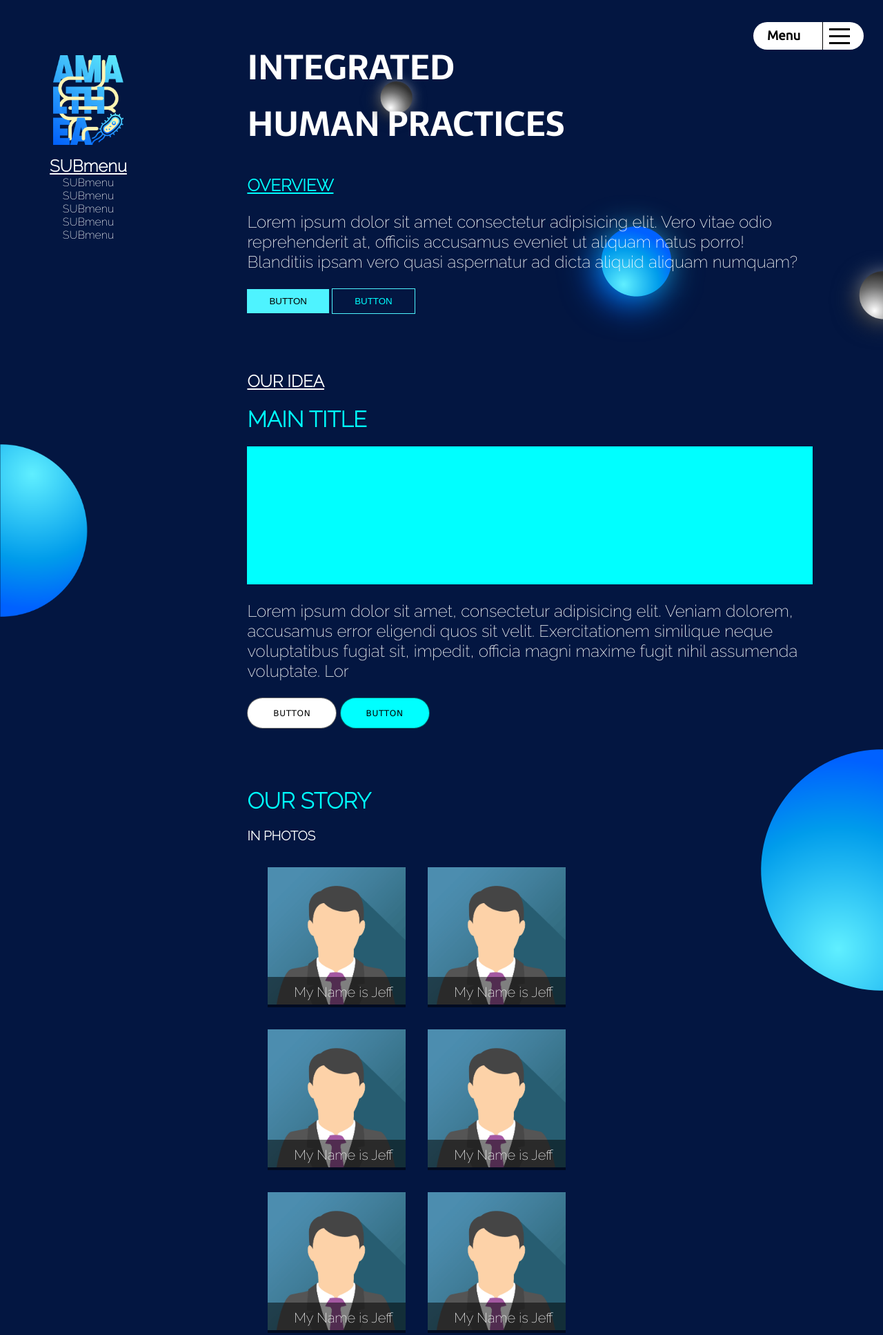
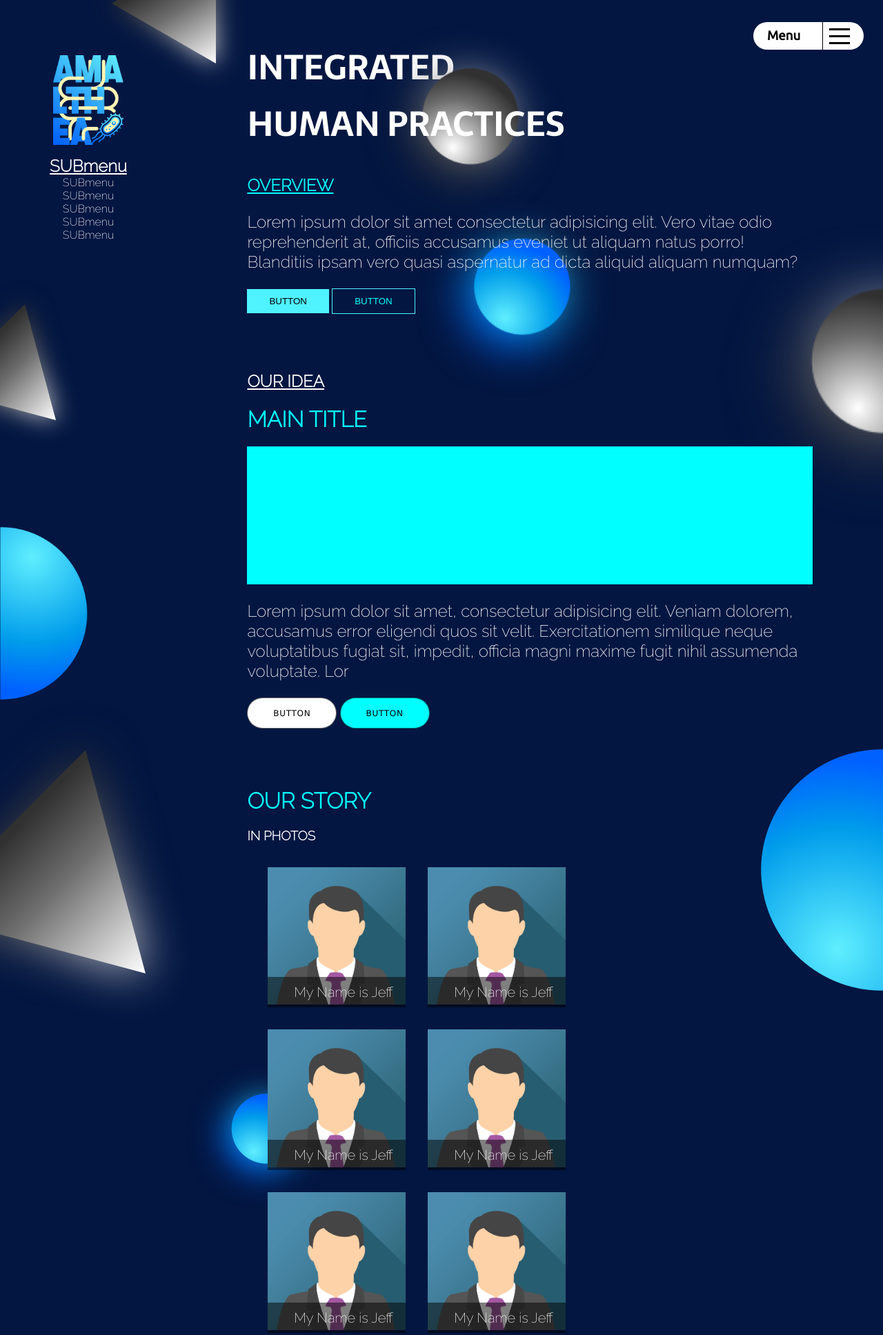
Before and after one commit to GeorgeMoucht/2021iGemThessalyWiki, a plain HTML site: page template-page.html in a window 1280 px wide. Shown: the top 1935 px of the page at 69% size. Drawn offline with nearby package versions, Linux system fonts and the light colour scheme.

Commit message:
Fixed Circles Triangles Added

```diff
--- a/assets/css/template-page.css
+++ b/assets/css/template-page.css
@@ -138,33 +138,38 @@ body{
 .background-circle1 {
     position: absolute;
     z-index: 1;
-    width: 100px;
-    height: 100px;
+    width: 300px;
+    height: 300px;
     left: 163px;
-    top: 40px;
+    margin-top: -105px;
 }
 
 .background-circle2{
     position: absolute;
-    top: 45%;
+    top: 40%;
     right: 0px;
 }
 
 .background-circle2 img{
     width: auto;
-    height: 150px;
+    height: 450px;
 }
 
 .background-circle3{
     position: absolute;
     top: 35%;
-    right: 20%;
+    right: 30%;
+}
+
+.background-circle3 img{
+    width: 300px;
+    height: auto;
 }
 
 .background-circle4{
     position: absolute;
     left: 0;
-    top: 80%;
+    top: 95%;
     transform: rotate(180deg);
     z-index: 1;
 }
@@ -178,9 +183,41 @@ body{
     right: 0;
     bottom: -80%;
 }
+
+.background-circle6{
+    position: absolute;
+    bottom: -120%;
+    left: 21%;
+}
+
+.background-triangle1{
+    position: absolute;
+    top: -17%;
+    left: 10%;
+    transform: rotate(15deg);
+}
+
+.background-triangle2{
+    position: absolute;
+    top: 50%;
+    left: -10%;
+}
+
+.background-triangle3{
+    position: absolute;
+    top: 126%;
+    left: -15%;
+}
+
+.triangle-size img{
+    height: 250px;
+}
+
+
 /* Circle Stays Inside Title */
 .integrated{
     position: relative;
+    overflow: visible;
 }
 
 .integrated h1 {
--- a/template-page.html
+++ b/template-page.html
@@ -394,10 +394,18 @@
 
 
             <div class="right-main-content-cnt-dim">
+
+                <!-- Triangles and Circles on the Background -->
                 <span class="background-circle2"><img src="assets/img/final_ball_white_cropped.png"></span>
                 <span class="background-circle3"><img src="assets/img/circle1239.png.png"></span>
                 <span class="background-circle4"><img src="assets/img/circle9990.png"></span>
                 <span class="background-circle5"><img src="assets/img/circle9990.png"></span>
+                <span class="background-circle6"><img src="assets/img/circle1239.png.png"></span>
+                <span class="background-triangle1 triangle-size"><img src="assets/img/final_triangle_white.png"></span>
+                <span class="background-triangle2 triangle-size"><img src="assets/img/final_triangle_white.png"></span>
+                <span class="background-triangle3"><img src="assets/img/final_triangle_white.png"></span>
+
+                <!-- End of Triangles and Circles on the Background -->
 
 
                 <!-- 1 -->
```
